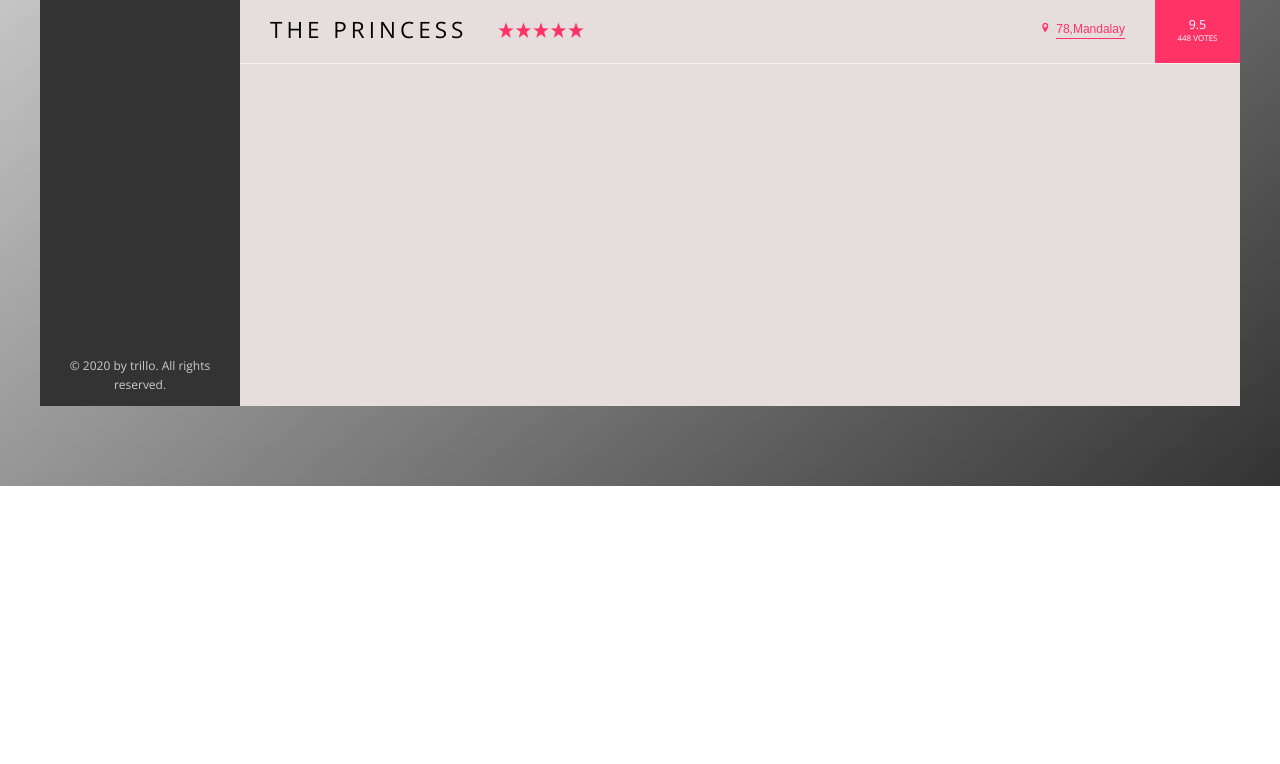
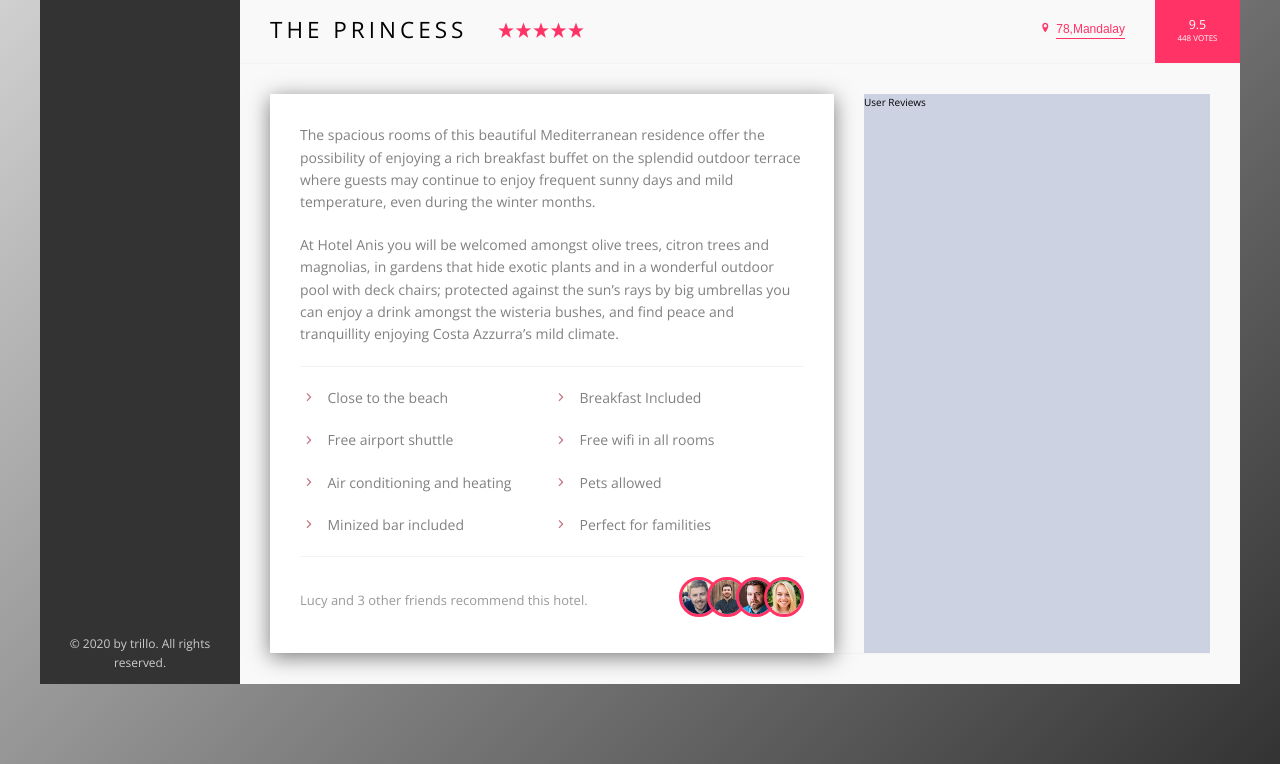
Before and after one commit to mgthihazaw/Flexbox, a website: page index.html in a window 1280 px wide. Shown: the part 544-1308 px from the top of the page. Before the commit the page ends 1030 px from the top, so only its background shows below. Drawn offline with nearby package versions, Linux system fonts and the light colour scheme; files whose address does not match are found by name.

Commit message:
add description

```diff
--- a/index.html
+++ b/index.html
@@ -38,7 +38,7 @@
           </div>
 
           <div class="user-nav__icon-box">
-            <img src="img/download.png" alt="" class="user-nav__user-photo">
+            <img src="img/download.png" alt="" class="user-nav__user-photo" />
             <span class="user-nav__username">John Doe</span>
           </div>
         </nav>
@@ -79,13 +79,25 @@
         <main class="hotel-view">
           <div class="gallary">
             <figure class="gallary__item">
-              <img src="img/hotel-1.jpg" alt="Hotel photo 1" class="gallary__photo">
+              <img
+                src="img/hotel-1.jpg"
+                alt="Hotel photo 1"
+                class="gallary__photo"
+              />
             </figure>
             <figure class="gallary__item">
-              <img src="img/hotel-2.jpg" alt="Hotel photo 2" class="gallary__photo">
+              <img
+                src="img/hotel-2.jpg"
+                alt="Hotel photo 2"
+                class="gallary__photo"
+              />
             </figure>
             <figure class="gallary__item">
-              <img src="img/hotel-3.jpg" alt="Hotel photo 3" class="gallary__photo">
+              <img
+                src="img/hotel-3.jpg"
+                alt="Hotel photo 3"
+                class="gallary__photo"
+              />
             </figure>
           </div>
 
@@ -108,6 +120,51 @@
               <div class="overview__rating-count">448 votes</div>
             </div>
           </div>
+
+          <div class="detail">
+            <div class="description">
+              <p class="paragraph">
+                The spacious rooms of this beautiful Mediterranean residence
+                offer the possibility of enjoying a rich breakfast buffet on the
+                splendid outdoor terrace where guests may continue to enjoy
+                frequent sunny days and mild temperature, even during the winter
+                months.
+              </p>
+              <p class="paragraph">
+                At Hotel Anis you will be welcomed amongst olive trees, citron
+                trees and magnolias, in gardens that hide exotic plants and in a
+                wonderful outdoor pool with deck chairs; protected against the
+                sun’s rays by big umbrellas you can enjoy a drink amongst the
+                wisteria bushes, and find peace and tranquillity enjoying Costa
+                Azzurra’s mild climate.
+              </p>
+
+              <ul class="list">
+                <li class="list__item"><span class="item-icon  icon-chevron-small-right"></span>Close to the beach</li>
+                <li class="list__item"><span class="item-icon  icon-chevron-small-right"></span>Breakfast Included</li>
+                <li class="list__item"><span class="item-icon  icon-chevron-small-right"></span>Free airport shuttle</li>
+                <li class="list__item"><span class="item-icon  icon-chevron-small-right"></span>Free wifi in all rooms</li>
+                <li class="list__item"><span class="item-icon  icon-chevron-small-right"></span>Air conditioning and heating</li>
+                <li class="list__item"><span class="item-icon  icon-chevron-small-right"></span>Pets allowed</li>
+                <li class="list__item"><span class="item-icon  icon-chevron-small-right"></span>Minized bar included</li>
+                <li class="list__item"><span class="item-icon  icon-chevron-small-right"></span>Perfect for familities</li>
+              </ul>
+              <div class="recommend">
+                <p class="recommend__count">
+                  Lucy and 3 other friends recommend this hotel.
+                </p>
+                <div class="recommend__friends">
+                   <img src="img/user-3.jpg" alt="" class="recommend__photo">
+                   <img src="img/user-4.jpg" alt="" class="recommend__photo">
+                   <img src="img/user-5.jpg" alt="" class="recommend__photo">
+                   <img src="img/user-6.jpg" alt="" class="recommend__photo">
+                </div>
+              </div>
+            </div>
+            <div class="user-reviews">
+              User Reviews
+            </div>
+          </div>
         </main>
       </div>
     </div>
--- a/sass/_component.scss
+++ b/sass/_component.scss
@@ -288,3 +288,68 @@
     box-shadow:none;
   }
 }
+
+/*****************************************
+       Paragraph
+*****************************************/
+.paragraph:not(:last-of-type){
+margin-bottom : 2rem;
+
+}
+
+/*****************************************
+       List
+*****************************************/
+.list{
+  margin:2rem 0;
+  padding:1rem 0;
+  border-top: 1px solid var(--grey-light-2);
+  border-bottom: 1px solid var(--grey-light-2);
+  list-style: none;
+  display:flex;
+  flex-wrap: wrap;
+
+  &__item{
+    flex:0 0 50%;
+
+    margin: 1rem 0;
+    display:flex;
+    align-items: center;
+  }
+}
+.item-icon{
+  color: rgb(196, 120, 133);
+  font-size:1.75rem;
+  font-weight:100;
+  margin-right:1rem;
+
+
+}
+
+/*****************************************
+       Recommend
+*****************************************/
+
+.recommend{
+  font-size:1.3rem;
+  color: var(--grey-dark-3);
+  display:flex;
+  align-items: center;
+
+  &__friends{
+
+  }
+  &__count{
+    margin-right :auto;
+  }
+  &__photo{
+   width: 4rem;
+   height:4rem;
+   border-radius: 50%;
+   border: 3px solid var(--primary-light);
+   &:not(:last-child){
+    margin-right: -1.5rem;
+   }
+
+  }
+}
--- a/sass/_layout.scss
+++ b/sass/_layout.scss
@@ -1,41 +1,57 @@
-.container{
+.container {
   max-width: 120rem;
   margin: 8rem auto;
   background-color: var(--grey-light-1);
   box-shadow: var(--shadow-dark);
-
-
-
 }
-.header{
-    font-size:1.4rem !important;
+.header {
+  font-size: 1.4rem !important;
   background-color: #ffffff;
-    height:7rem;
-    border-bottom : 1px solid var(--grey-light-2);
+  height: 7rem;
+  border-bottom: 1px solid var(--grey-light-2);
   box-shadow: var(--shadow);
-   display:flex;
+  display: flex;
   justify-content: space-between;
-   align-items:center;
+  align-items: center;
 }
-.content{
+.content {
   display: flex;
-
 }
-.sidebar{
-    flex:0 0 200px;
+.sidebar {
+  flex: 0 0 200px;
   background-color: var(--grey-dark-1);
   box-shadow: 3 0 5px #000;
-    display:flex;
+  display: flex;
   flex-direction: column;
   justify-content: space-between;
+}
+.hotel-view {
+  flex: 1;
+  //   background-color: rgb(230, 221, 221);
+  // min-height: 80rem;
+}
+.footer {
+  background-color: #868080;
+  height: 2rem;
+}
 
+.detail {
+  background-color: var(--grey-light-1);
+  display: flex;
+  margin: 3rem;
+  border-bottom: 1px solid var(--grey-light-2);
 }
-.hotel-view{
-  flex : 1;
-  background-color: rgb(230, 221, 221);
-  height:80rem;
+.description {
+  background-color: #fff;
+  flex: 0 0 60%;
+  margin-right: 3rem;
+  padding: 3rem;
+  box-shadow: 0 0.4rem 2rem rgba(#000, 0.5);
+  font-size: 1.4rem;
+  font-weight: 100;
+ color: grey;
 }
-.footer{
-    background-color: #868080;
-    height:2rem;
+.user-reviews {
+  background-color: rgb(204, 210, 226);
+  flex: 1;
 }
```
Also changed, not shown: css/style.css. Lines whose indentation alone changed are shown as unchanged.
